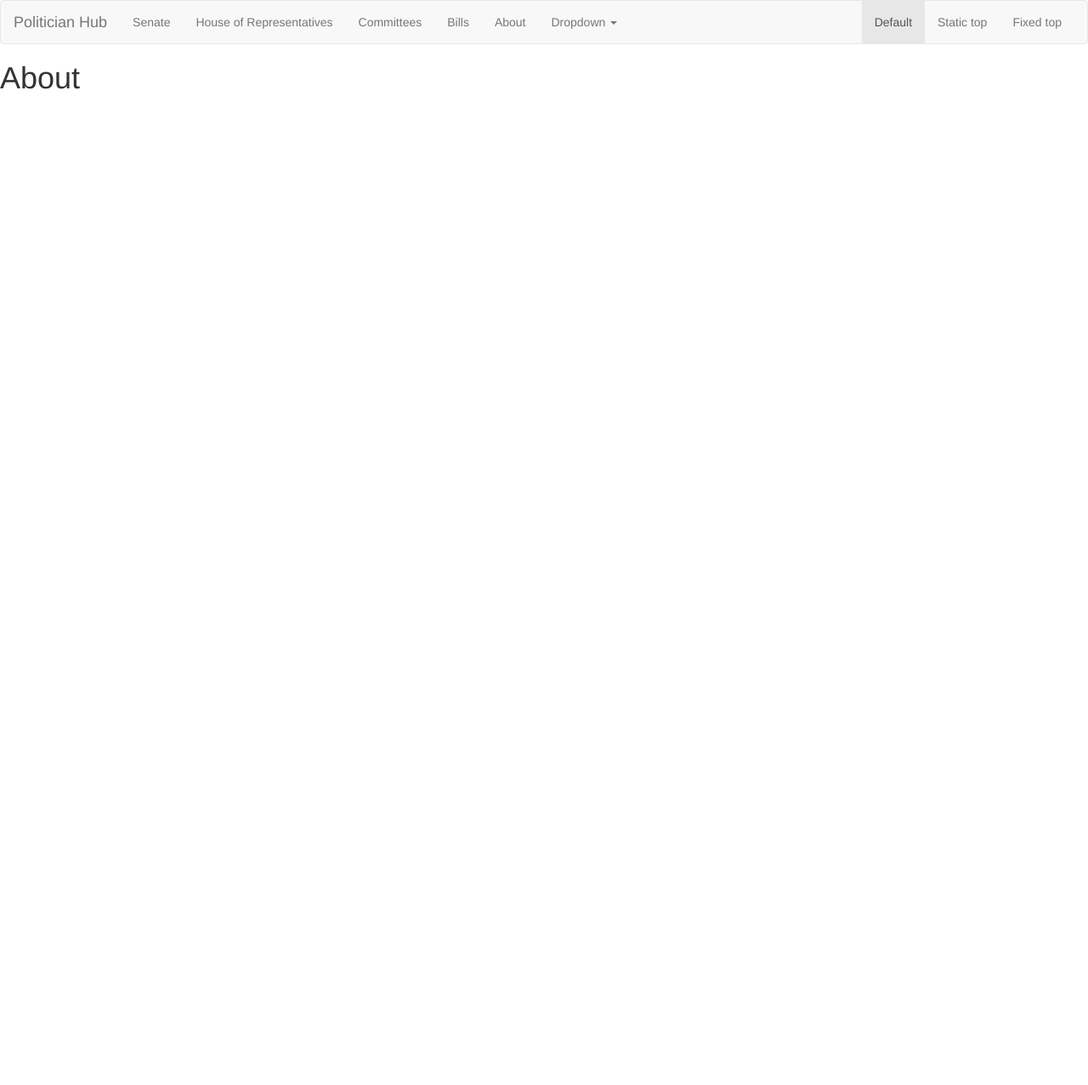
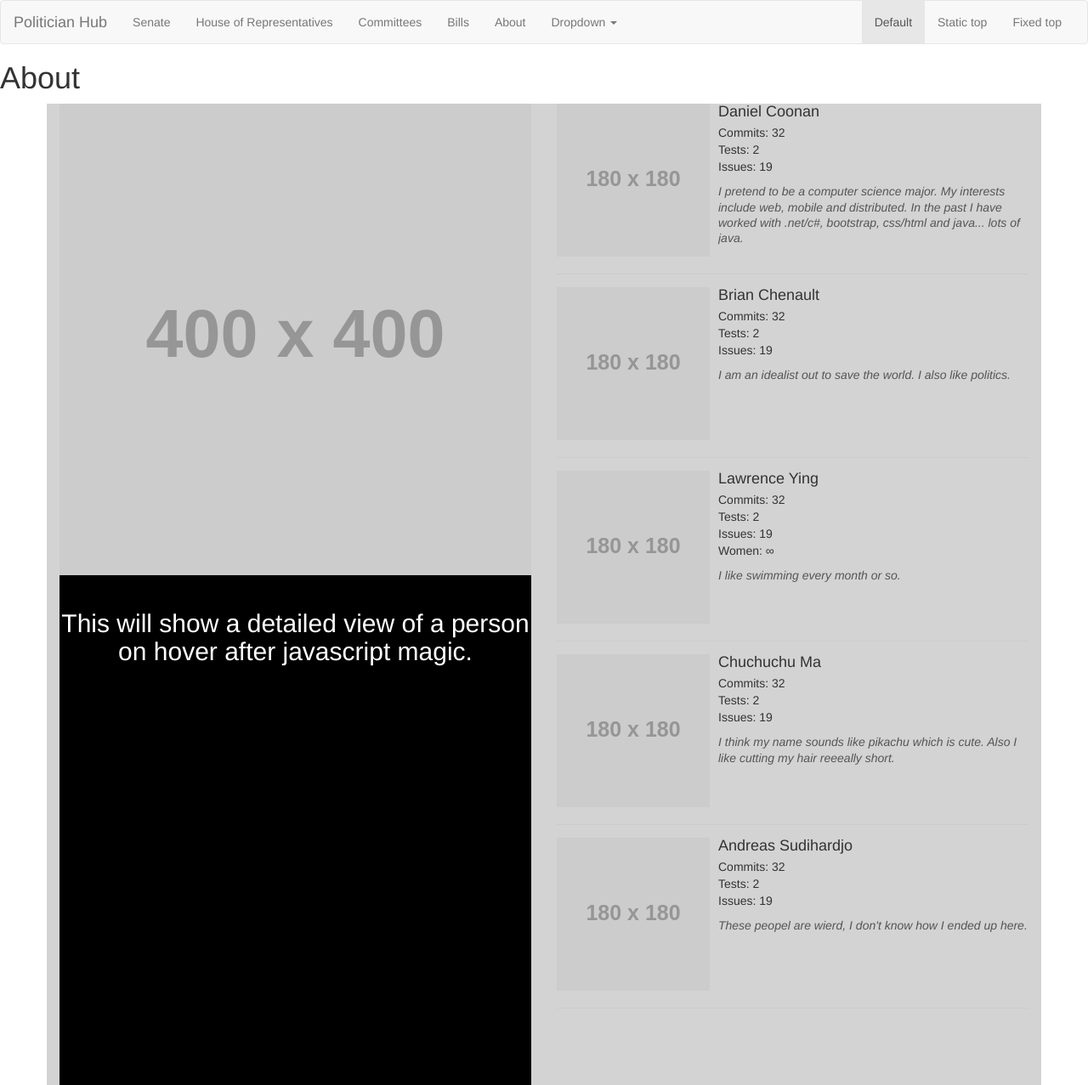
Before and after one commit to pikachuchu/cs373-idb, a Flask app: page /about in a window 1280 px wide. Shown: the whole page at 85% size. Before the commit the page ends 105 px from the top, so only its background shows below. Run offline with Flask 2, Linux system fonts and the light colour scheme; grey boxes labelled with a size stand in for pictures from a placeholder-image service; some libraries are stand-ins or nearby versions.

Commit message:
initial about page template

```diff
--- a/templates/about.html
+++ b/templates/about.html
@@ -6,4 +6,117 @@
 
 {% block body %}
 <h1>About</h1>
+<div class="container">
+    <div class="row">
+        <div class="col-md-6 col-lg-6">
+            <div class="blog-stripe">
+                <a href="#">
+                    <img src="http://placehold.it/400x400" alt="" class="feature">
+                </a>
+                <div class="block-title">
+                    <h2 class="text-center">This will show a detailed view of a person on hover after javascript magic.</h2>
+                </div>
+            </div>
+        </div>
+        <div class="col-md-6 col-lg-6">
+            <ul class="all-blogs">
+                <li class="media">
+                    <a class="pull-left" href="#">
+                        <img src="http://placehold.it/180x180" alt="...">
+                    </a>
+                    <div class="media-body">
+                        <h4 class="media-heading">Daniel Coonan</h4>
+                        <p> Commits: 32 <br>
+                         Tests: 2 <br>
+                         Issues: 19 </p>
+
+                        <p class="author">I pretend to be a computer science major.  My interests include web, mobile and distributed.  In the past I have worked with .net/c#, bootstrap, css/html and java... lots of java.</p>
+                    </div>
+                </li>
+                <li class="media">
+                    <a class="pull-left" href="#">
+                        <img class="media-object" src="http://placehold.it/180x180" alt="...">
+                    </a>
+                    <div class="media-body">
+                        <h4 class="media-heading">Brian Chenault</h4>
+                        <p> Commits: 32 <br>
+                         Tests: 2 <br>
+                         Issues: 19 </p>
+                        <p class="author">I am an idealist out to save the world.  I also like politics.</p>
+                    </div>
+                </li>
+                <li class="media">
+                    <a class="pull-left" href="#">
+                        <img class="media-object" src="http://placehold.it/180x180" alt="...">
+                    </a>
+                    <div class="media-body">
+                        <h4 class="media-heading">Lawrence Ying</h4>
+                        <p> Commits: 32 <br>
+                         Tests: 2 <br>
+                         Issues: 19 <br>
+                         Women: ∞ </p>
+                        <p class="author">I like swimming every month or so.</p>
+                    </div>
+                </li>
+                <li class="media">
+                    <a class="pull-left" href="#">
+                        <img class="media-object" src="http://placehold.it/180x180" alt="...">
+                    </a>
+                    <div class="media-body">
+                        <h4 class="media-heading">Chuchuchu Ma</h4>
+                        <p> Commits: 32 <br>
+                         Tests: 2 <br>
+                         Issues: 19 </p>
+                        <p class="author">I think my name sounds like pikachu which is cute.  Also I like cutting my hair reeeally short.</p>
+                    </div>
+                </li>
+                <li class="media">
+                    <a class="pull-left" href="#">
+                        <img class="media-object" src="http://placehold.it/180x180" alt="...">
+                    </a>
+                    <div class="media-body">
+                        <h4 class="media-heading">Andreas Sudihardjo</h4>
+                        <p> Commits: 32 <br>
+                         Tests: 2 <br>
+                         Issues: 19 </p>
+                        <p class="author">These peopel are wierd, I don't know how I ended up here.</p>
+                    </div>
+                </li>
+            </ul>
+        </div>
+    </div>
+</div>
+
+<style>
+.feature {
+    display: block;
+    width: 100%;
+    margin: 0;
+}
+
+.author {
+    font-style: italic;
+    line-height: 1.3;
+    color: #555;
+}
+
+.blog-stripe .block-title {
+    background: black;
+    width: 100%;
+    color: white;
+    height: 600px;
+    padding-top: 20px;
+}
+
+.all-blogs .media {
+    margin-left: -40px;
+    padding-bottom: 20px;
+    border-bottom: 1px solid #CCCCCC;
+}
+</style>
+
+
+
+
+
 {% endblock %}
```
